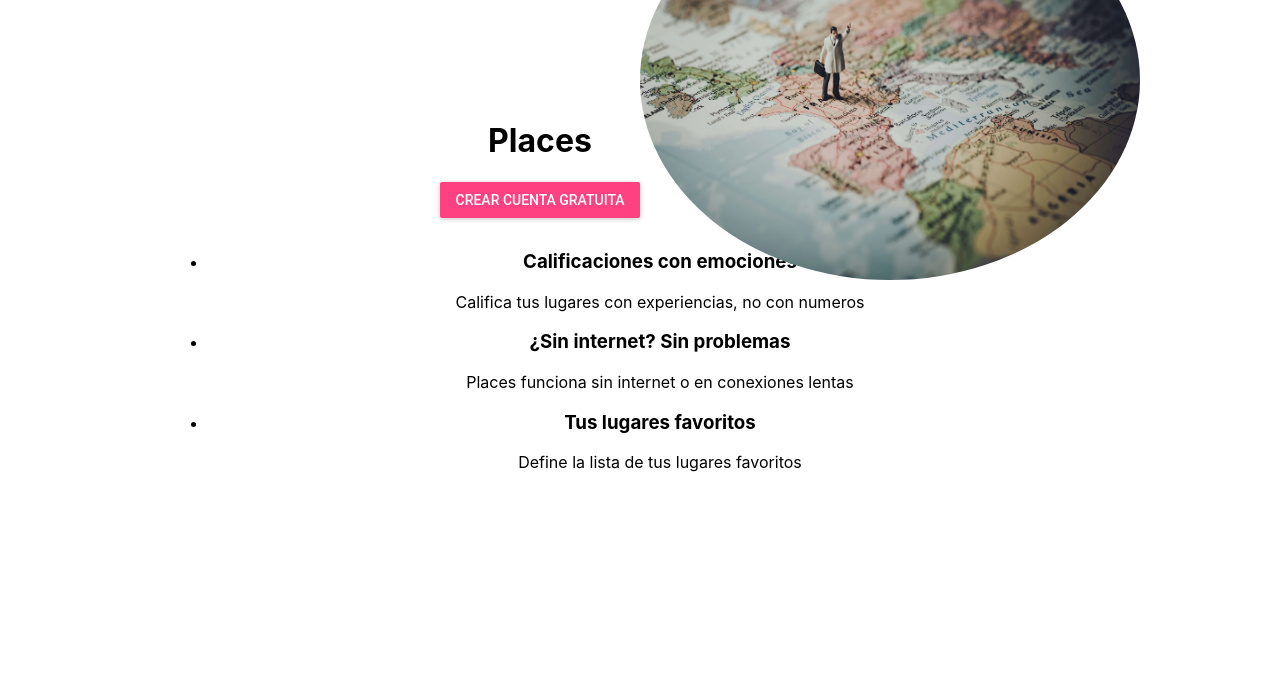
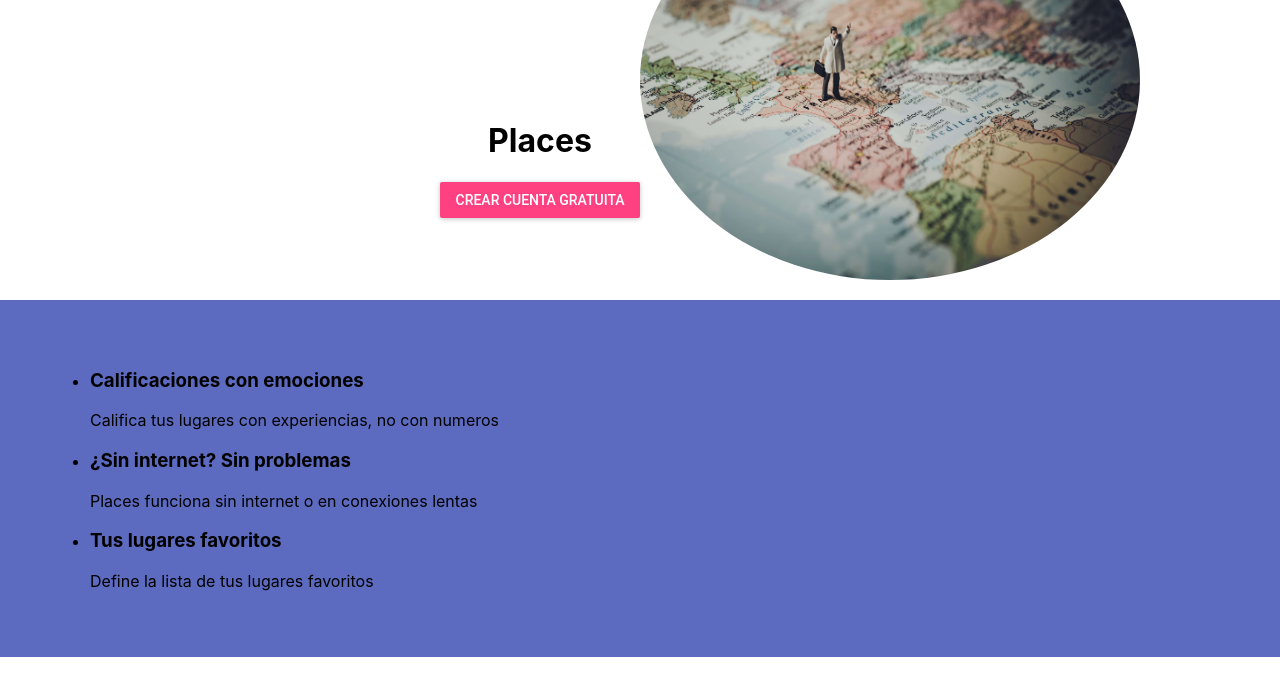
Before and after one commit to Sergio99778/places-react, a React (Create React App) app: page / in a window 1280 px wide. Shown: the top 696 px of the page. Built offline with nearby package versions, Linux system fonts and the light colour scheme.

Commit message:
Colores material design

```diff
--- a/src/App.js
+++ b/src/App.js
@@ -1,6 +1,8 @@
 import { Component } from 'react';
 import MuiThemeProvider from 'material-ui/styles/MuiThemeProvider';
 import RaisedButton from 'material-ui/RaisedButton'
+
+import {indigo400} from 'material-ui/styles/colors'
 
 import Title from './components/Title.js'
 
@@ -17,7 +19,9 @@ class App extends Component {
               <RaisedButton label="Crear cuenta gratuita" secondary={true}></RaisedButton>
               <img className="Header-illustration" src={process.env.PUBLIC_URL + '/images/slondotpics.jpg' } alt=""/>
             </div>
-            <div>
+          </div>
+        </div>
+        <div style={{'background-color': indigo400,'padding':'50px'}}>
           <ul>
             <li>
               <h3>Calificaciones con emociones</h3>
@@ -33,8 +37,6 @@ class App extends Component {
             </li>
           </ul>
         </div>
-          </div>
-        </div>
       </MuiThemeProvider>
     );
   }
```
Lines whose indentation alone changed are shown as unchanged.
